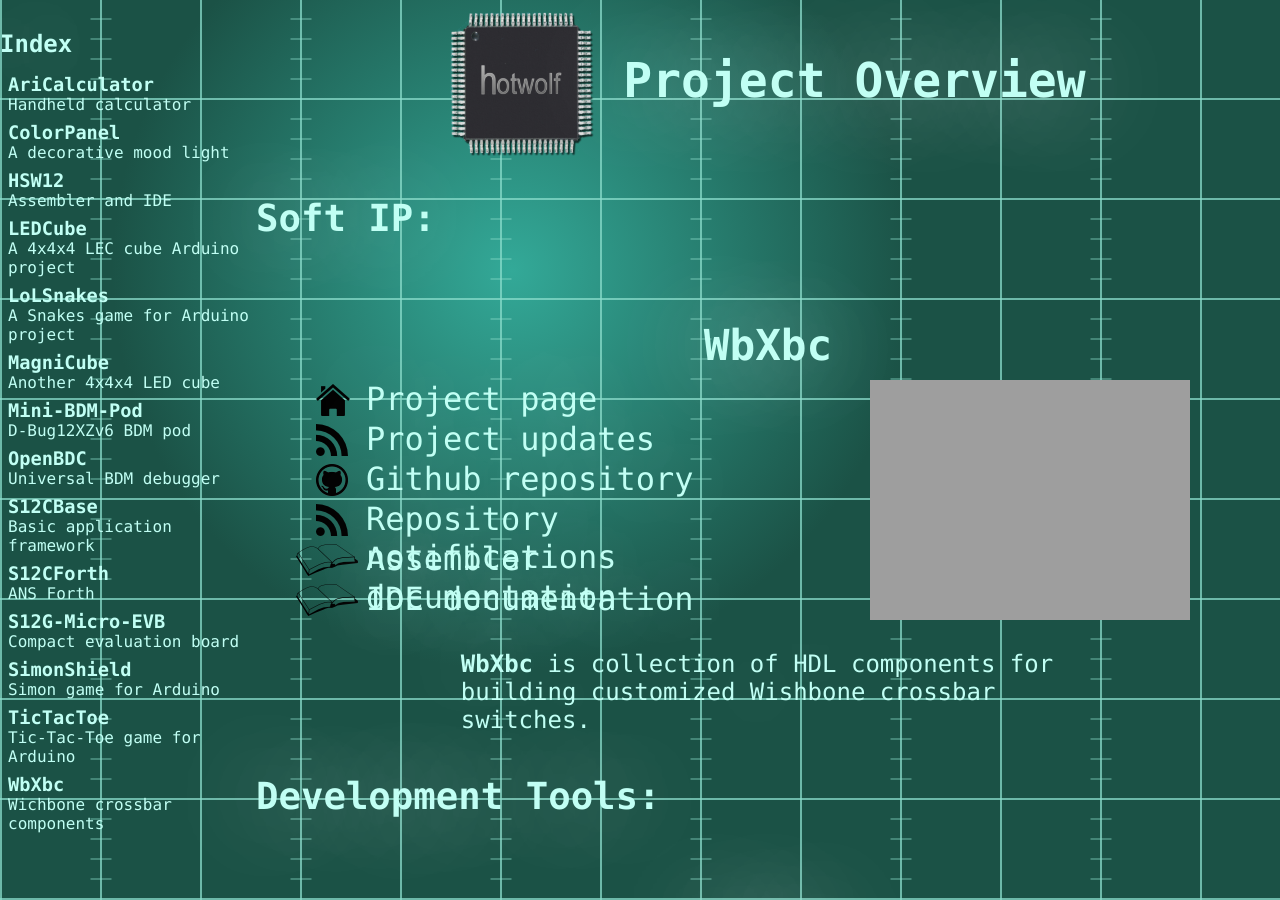
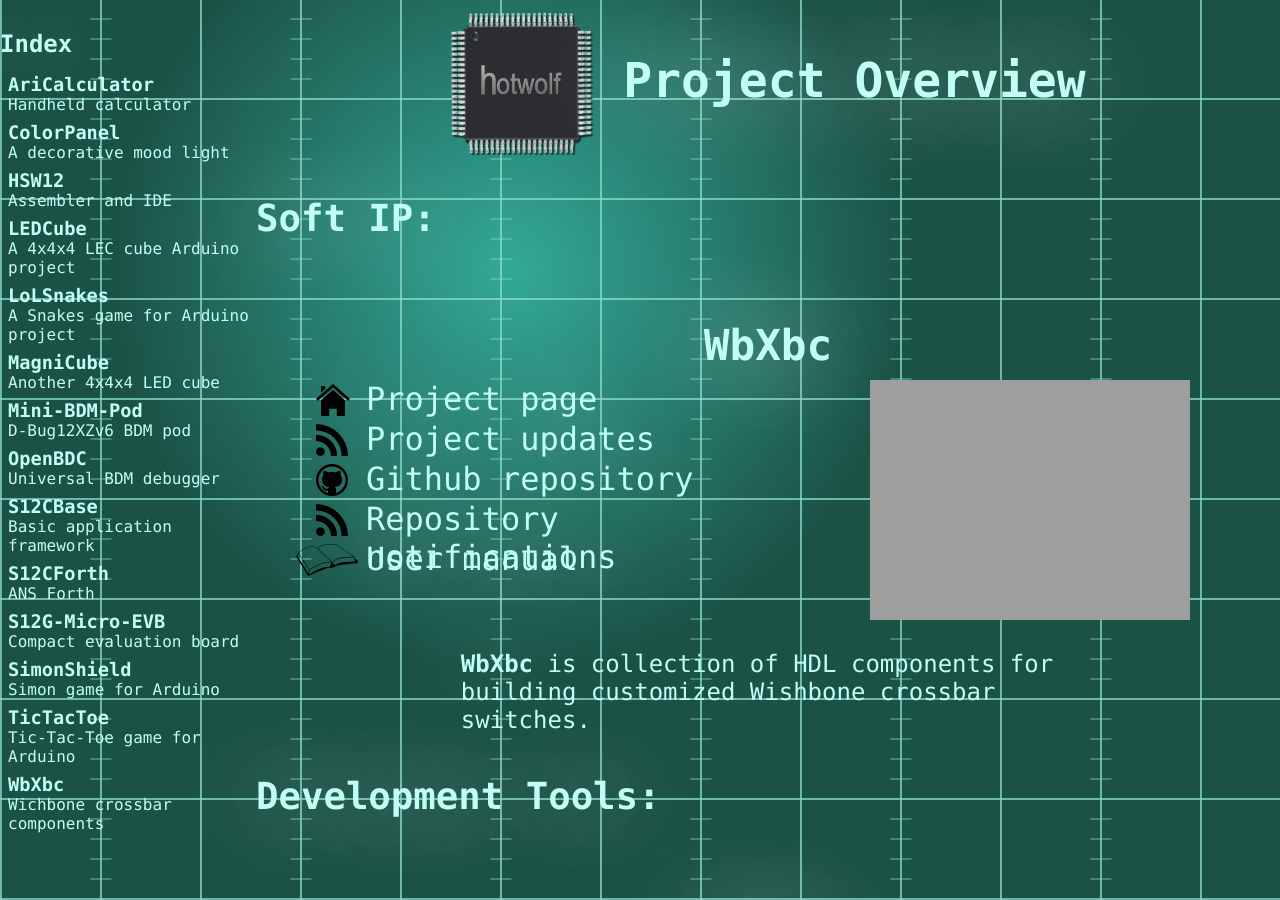
Before and after one commit to hotwolf/hotwolf.github.com, a Jekyll site: the page built from index.html, in a window 1280 px wide and 900 px high. Built offline with Jekyll 4.4.1, drawn with Linux system fonts in a browser that asks for light colours; Markdown is read by kramdown in place of the engine named in the settings.

Commit message:
fixed project links

```diff
--- a/_includes/ProjectDescriptions.html
+++ b/_includes/ProjectDescriptions.html
@@ -36,14 +36,9 @@
 	  Repository notifications
 	</li>
       </a>
-      <li class="docLink">
-	<a href="//hotwolf.github.io/WbXbc/hsw12asm.html">
-	  Assembler documentation
-	</a>
-      </li>
-      <a href="//hotwolf.github.io/WbXbc/hsw12.html">
+      <a href="//github.com/hotwolf/WbXbc/blob/master/doc/WbXbc_manual.pdf">
 	<li class="docLink">
-	  IDE documentation
+	  User manual
 	</li>
       </a>
     </ul>
@@ -95,11 +90,11 @@
 	  Repository notifications
 	</li>
       </a>
-      <li class="docLink">
-	<a href="//hotwolf.github.io/HSW12/hsw12asm.html">
+      <a href="//hotwolf.github.io/HSW12/hsw12asm.html">
+	<li class="docLink">
 	  Assembler documentation
-	</a>
-      </li>
+	</li>
+      </a>
       <a href="//hotwolf.github.io/HSW12/hsw12.html">
 	<li class="docLink">
 	  IDE documentation
```
Also changed, not shown: 404.html (+6 -11 lines).
